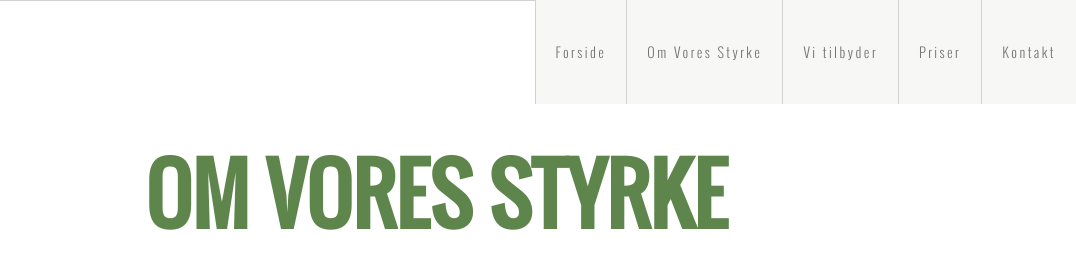
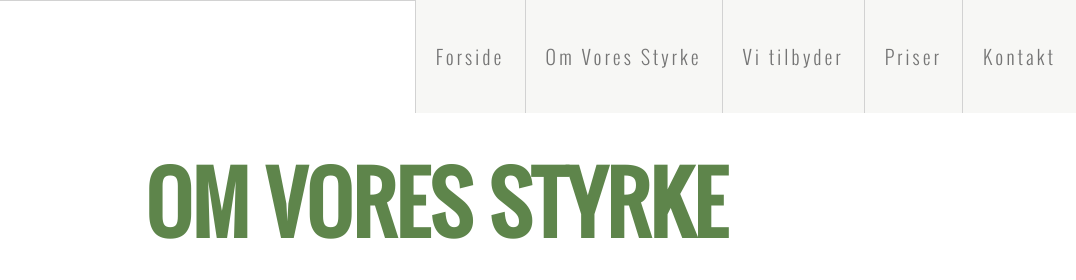
Before and after one commit to nicnic22/VoresStyrke, a plain HTML site: page om-os.html in a window 1280 px wide. Shown: the top 280 px of the page, 204-1280 px from the left. Drawn offline with Linux system fonts and the light colour scheme.

Commit message:
ændringer på menu skalering

```diff
--- a/css/screens.css
+++ b/css/screens.css
@@ -27,6 +27,16 @@
   }
 }
 
+@media (min-width: 1200px) {
+  .ul-menu li a {
+    font-size: 1.2rem;
+    letter-spacing: 3.2px;
+  }
+}
+
+
+
+/* Estefania's kode */
 @media (max-width: 1000px) {
   #flex-wrapper {
     grid-template-columns: 1fr 1fr;
```
